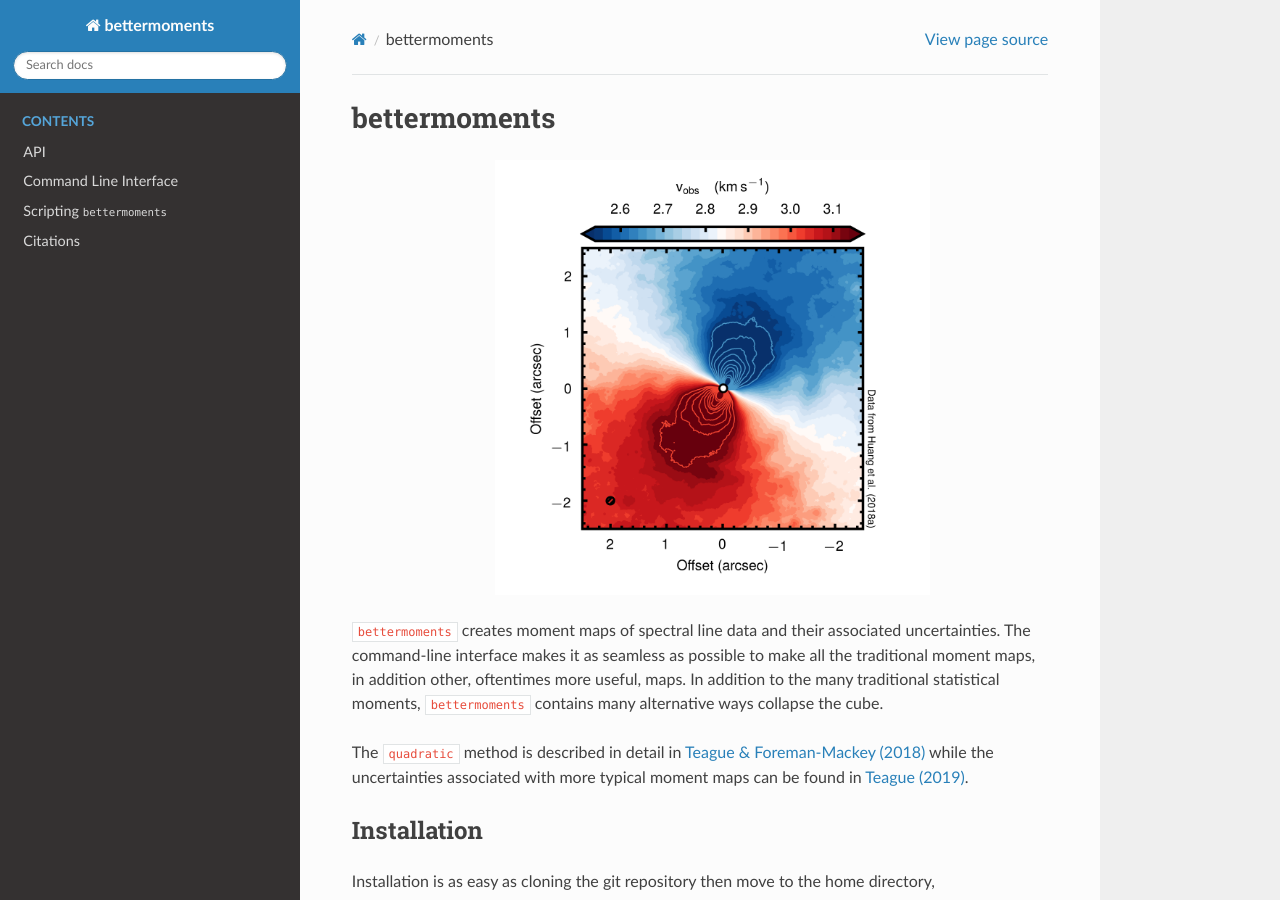
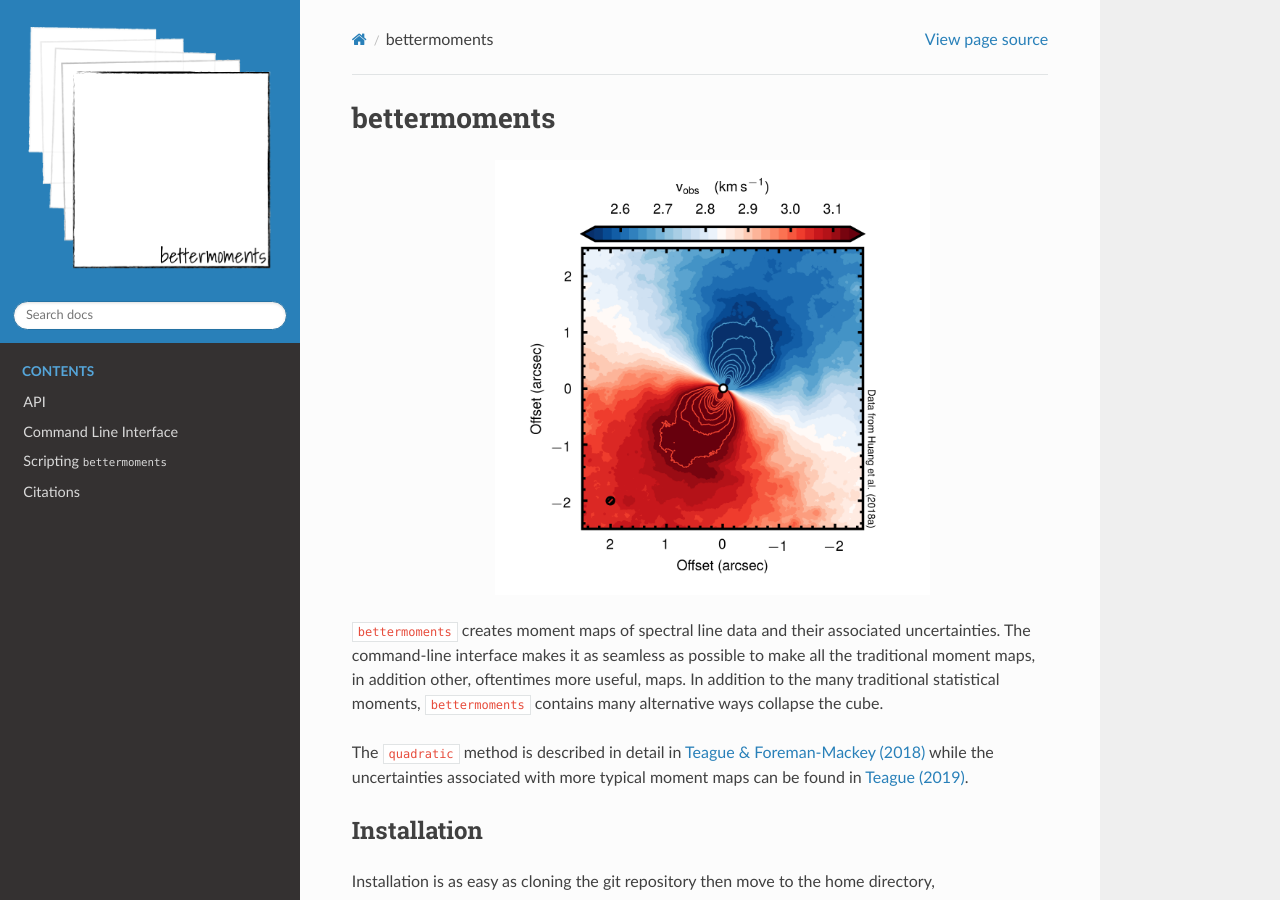
Before and after one commit to richteague/bettermoments, a Sphinx documentation site: the page built from docs/index.rst, in a window 1280 px wide and 900 px high. Built offline with Sphinx 7.4.7 and the Read the Docs theme 2.0.0, drawn with Linux system fonts in a browser that asks for light colours; formulas are drawn with MathJax 3.

Commit message:
added logos

```diff
--- a/docs/conf.py
+++ b/docs/conf.py
@@ -64,3 +64,6 @@ html_theme = "sphinx_rtd_theme"
 # relative to this directory. They are copied after the builtin static files,
 # so a file named "default.css" will overwrite the builtin "default.css".
 html_static_path = ['_static']
+html_favicon = "_static/bettermoments_favicon.png"
+html_logo = "_static/bettermoments_logo.png"
+html_theme_options = {"logo_only": True}
```
